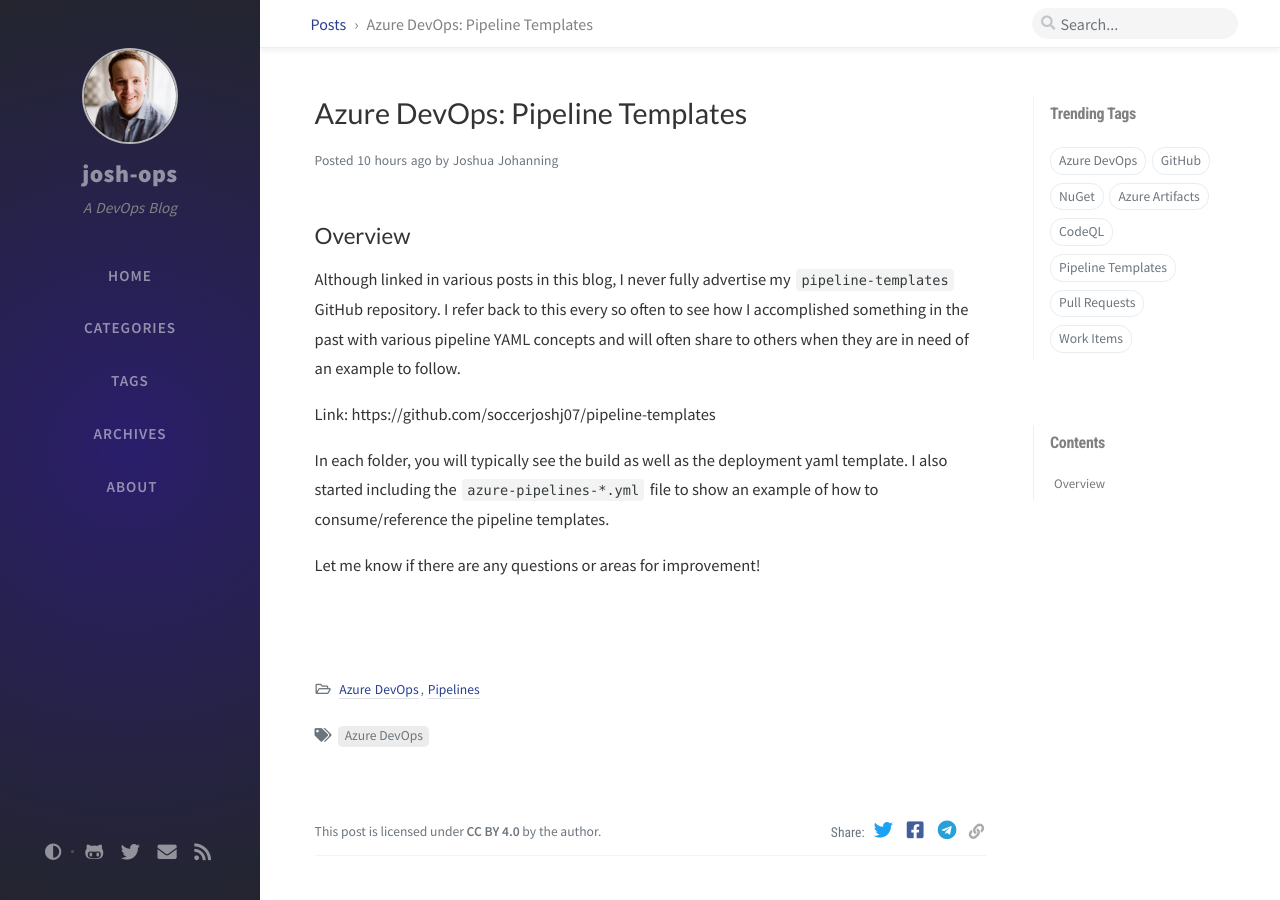
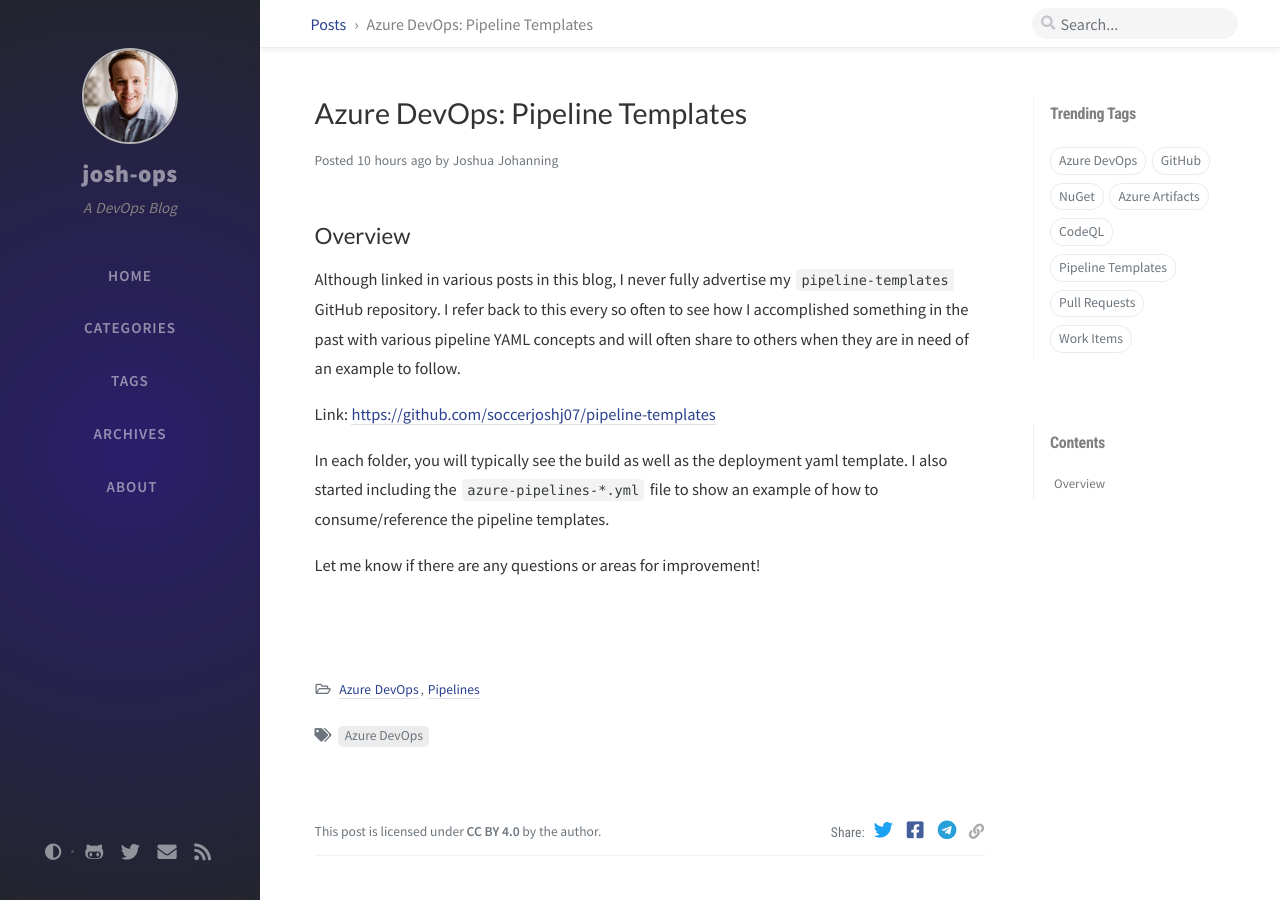
Before and after one commit to joshjohanning/joshjohanning.github.io, a Jekyll site: the page built from _posts/2021-08-12-pipeline-templates.md, in a window 1280 px wide and 900 px high. Built offline with Jekyll 4.4.1, drawn with Linux system fonts in a browser that asks for light colours; nearby versions of some CDN libraries; comment, search, counter and statistics services are not loaded; some of the changed lines change nothing that is shown.

Commit message:
url hyperlink

```diff
--- a/_posts/2021-08-12-pipeline-templates.md
+++ b/_posts/2021-08-12-pipeline-templates.md
@@ -11,7 +11,7 @@
 
 Although linked in various posts in this blog, I never fully advertise my `pipeline-templates` GitHub repository. I refer back to this every so often to see how I accomplished something in the past with various pipeline YAML concepts and will often share to others when they are in need of an example to follow.
 
-Link: https://github.com/soccerjoshj07/pipeline-templates
+Link: [https://github.com/soccerjoshj07/pipeline-templates](https://github.com/soccerjoshj07/pipeline-templates)
 
 In each folder, you will typically see the build as well as the deployment yaml template. I also started including the `azure-pipelines-*.yml` file to show an example of how to consume/reference the pipeline templates.
 
```
